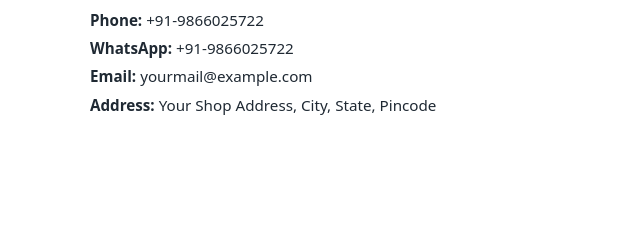
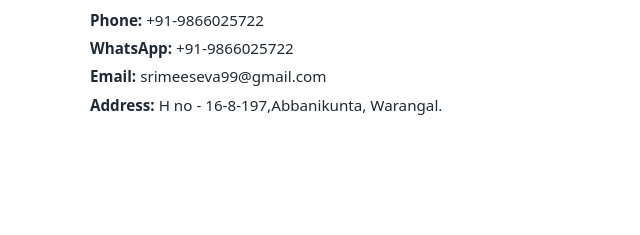
Before and after one commit to Rocky-1018/SrinivasaCommunications, a plain HTML site: page index.html in a window 1280 px wide. Shown: the part 2052-2287 px from the top of the page, 0-640 px from the left. Drawn offline with Linux system fonts and the light colour scheme.

Commit message:
addressupdated

```diff
--- a/index.html
+++ b/index.html
@@ -11,7 +11,7 @@
     <div class="container nav-container">
       <div class="logo">
   <img src="logo.png" alt="Center Logo" class="logo-img" />
-  <span>Meeseva Services</span>
+  <span>Srinivasa Communications</span>
 </div>
       <nav class="nav">
         <a href="#home">Home</a>
@@ -192,8 +192,8 @@
           <ul class="contact-list">
             <li><strong>Phone:</strong> +91-9866025722</li>
             <li><strong>WhatsApp:</strong> +91-9866025722</li>
-            <li><strong>Email:</strong> yourmail@example.com</li>
-            <li><strong>Address:</strong> Your Shop Address, City, State, Pincode</li>
+            <li><strong>Email:</strong> srimeeseva99@gmail.com</li>
+            <li><strong>Address:</strong> H no - 16-8-197,Abbanikunta, Warangal.</li>
           </ul>
         </div>
         <form class="contact-form">
```
